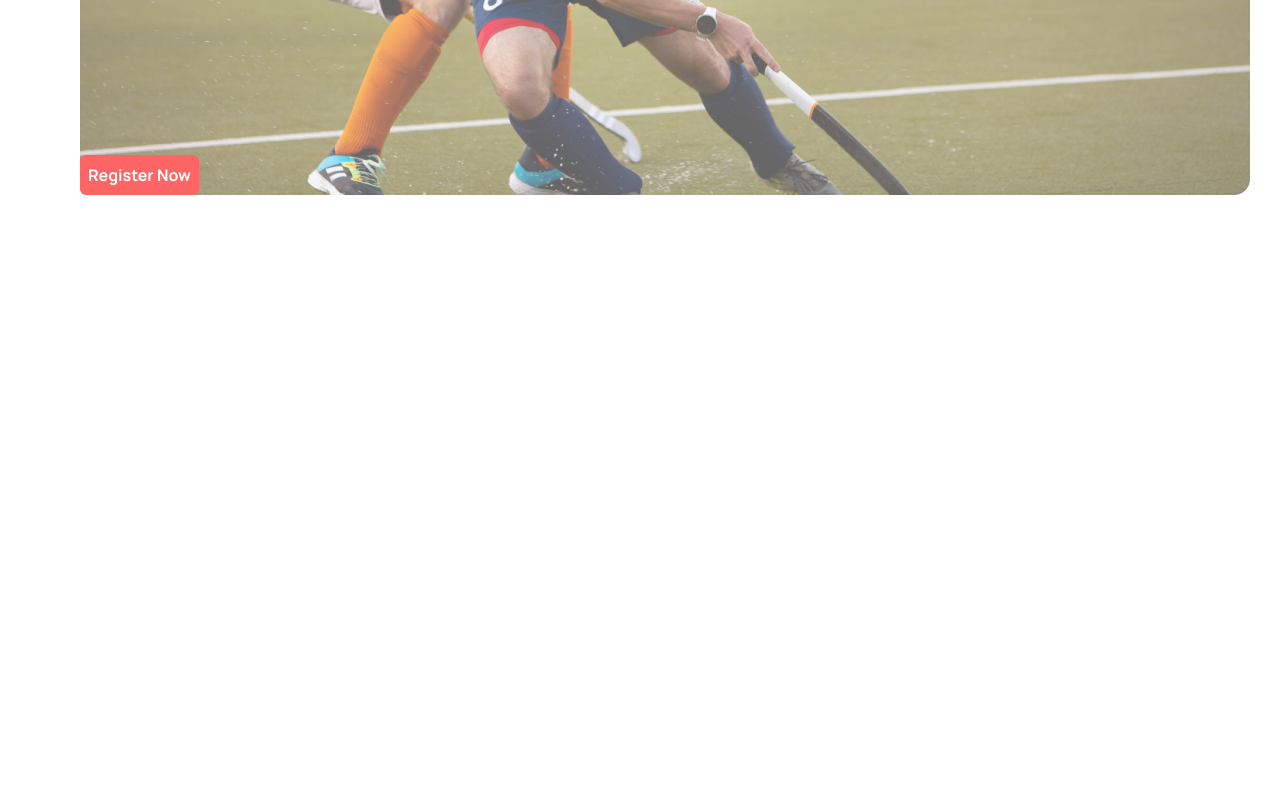
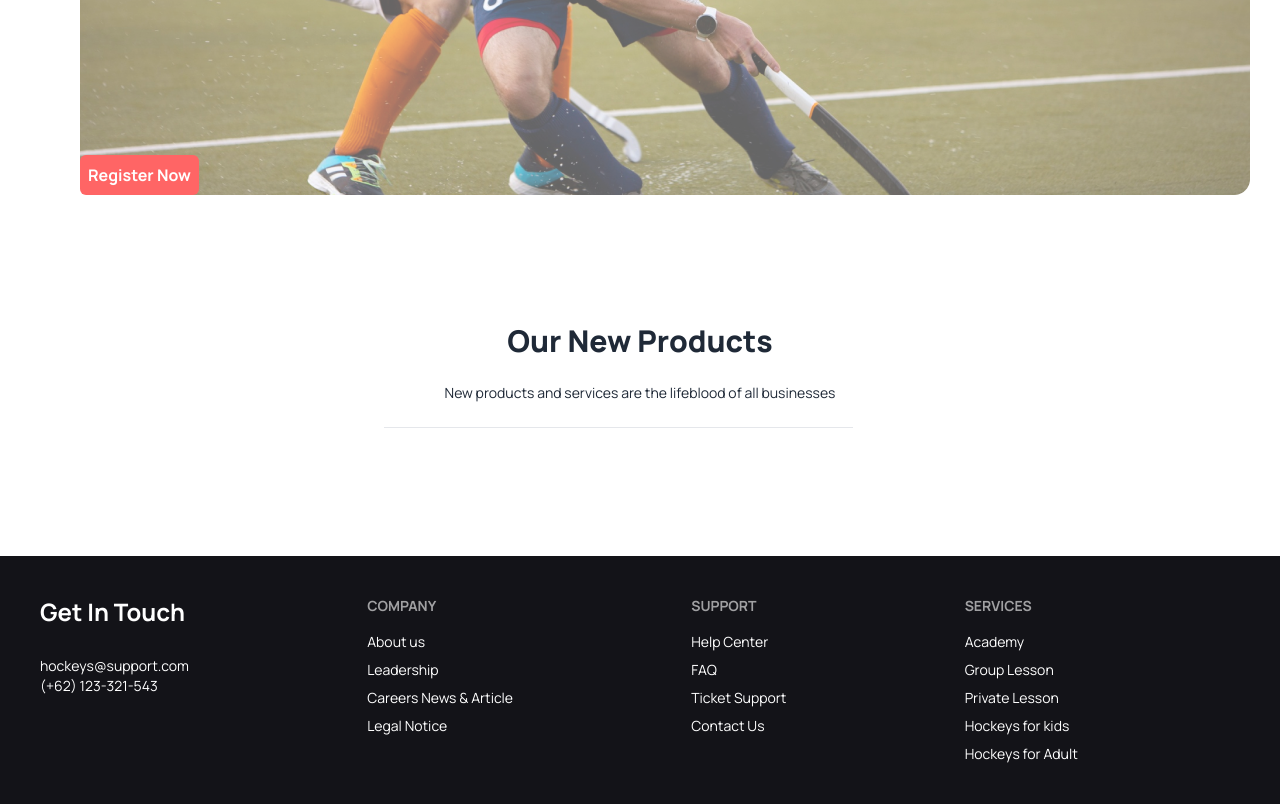
Before and after one commit to md-ezaz-ahamed/Hockeys-Website, a plain HTML site: page index.html in a window 1280 px wide. Shown: the part 2333-3137 px from the top of the page. Before the commit the page ends 2656 px from the top, so only its background shows below. Drawn offline with nearby package versions, Linux system fonts and the light colour scheme.

Commit message:
Nav-section done

```diff
--- a/index.html
+++ b/index.html
@@ -221,9 +221,71 @@
         </div>
     </section>
 
+    <!-- Our New Products -->
+
+   <section class="my-32 ">
+    <p class=" text-center text-3xl font-extrabold">Our New Products</p>
+
+    <div class="flex justify-center items-center max-w-full">
+        <div class="w-full max-w-[607px]">
+            <h3 class="text-center  my-4 md:my-5 lg:my-6 justify-text text-sm">
+                New products and services are the lifeblood of all businesses
+
+            </h3>
+        </div>
+    </div>
+    <div class="justify-center items-center w-4/6 pl-24 md:pl-24 lg:pl-96">
+        <hr>
+    </div>
+</section>
 
 
     <footer>
+        <footer class="footer bg-[#131318] text-white p-10">
+
+              <p>
+                <span class="text-white font-bold text-2xl">Get In Touch</span>
+                <!-- <aside>
+                    <svg
+                      width="50"
+                      height="50"
+                      viewBox="0 0 24 24"
+                      xmlns="http://www.w3.org/2000/svg"
+                      fill-rule="evenodd"
+                      clip-rule="evenodd"
+                      class="fill-current">
+                      <path
+                        d="M22.672 15.226l-2.432.811.841 2.515c.33 1.019-.209 2.127-1.23 2.456-1.15.325-2.148-.321-2.463-1.226l-.84-2.518-5.013 1.677.84 2.517c.391 1.203-.434 2.542-1.831 2.542-.88 0-1.601-.564-1.86-1.314l-.842-2.516-2.431.809c-1.135.328-2.145-.317-2.463-1.229-.329-1.018.211-2.127 1.231-2.456l2.432-.809-1.621-4.823-2.432.808c-1.355.384-2.558-.59-2.558-1.839 0-.817.509-1.582 1.327-1.846l2.433-.809-.842-2.515c-.33-1.02.211-2.129 1.232-2.458 1.02-.329 2.13.209 2.461 1.229l.842 2.515 5.011-1.677-.839-2.517c-.403-1.238.484-2.553 1.843-2.553.819 0 1.585.509 1.85 1.326l.841 2.517 2.431-.81c1.02-.33 2.131.211 2.461 1.229.332 1.018-.21 2.126-1.23 2.456l-2.433.809 1.622 4.823 2.433-.809c1.242-.401 2.557.484 2.557 1.838 0 .819-.51 1.583-1.328 1.847m-8.992-6.428l-5.01 1.675 1.619 4.828 5.011-1.674-1.62-4.829z"></path>
+                    </svg> -->
+                <br />
+                hockeys@support.com
+                <br>
+                (+62) 123-321-543
+              </p>
+            </aside>
+            <nav>
+              <h6 class="footer-title">Company</h6>
+              <a class="link link-hover">About us</a>
+              <a class="link link-hover">Leadership</a>
+              <a class="link link-hover">Careers News & Article</a>
+              <a class="link link-hover">Legal Notice</a>
+            </nav>
+            <nav>
+              <h6 class="footer-title">Support</h6>
+              <a class="link link-hover">Help Center</a>
+              <a class="link link-hover">FAQ</a>
+              <a class="link link-hover">Ticket Support</a>
+              <a class="link link-hover">Contact Us</a>
+            </nav>
+            <nav>
+              <h6 class="footer-title">Services</h6>
+              <a class="link link-hover">Academy </a>
+              <a class="link link-hover">Group Lesson</a>
+              <a class="link link-hover">Private Lesson</a>
+              <a class="link link-hover">Hockeys for kids</a>
+              <a class="link link-hover">Hockeys for Adult</a>
+            </nav>
+          </footer>
 
     </footer>
 </body>
```
